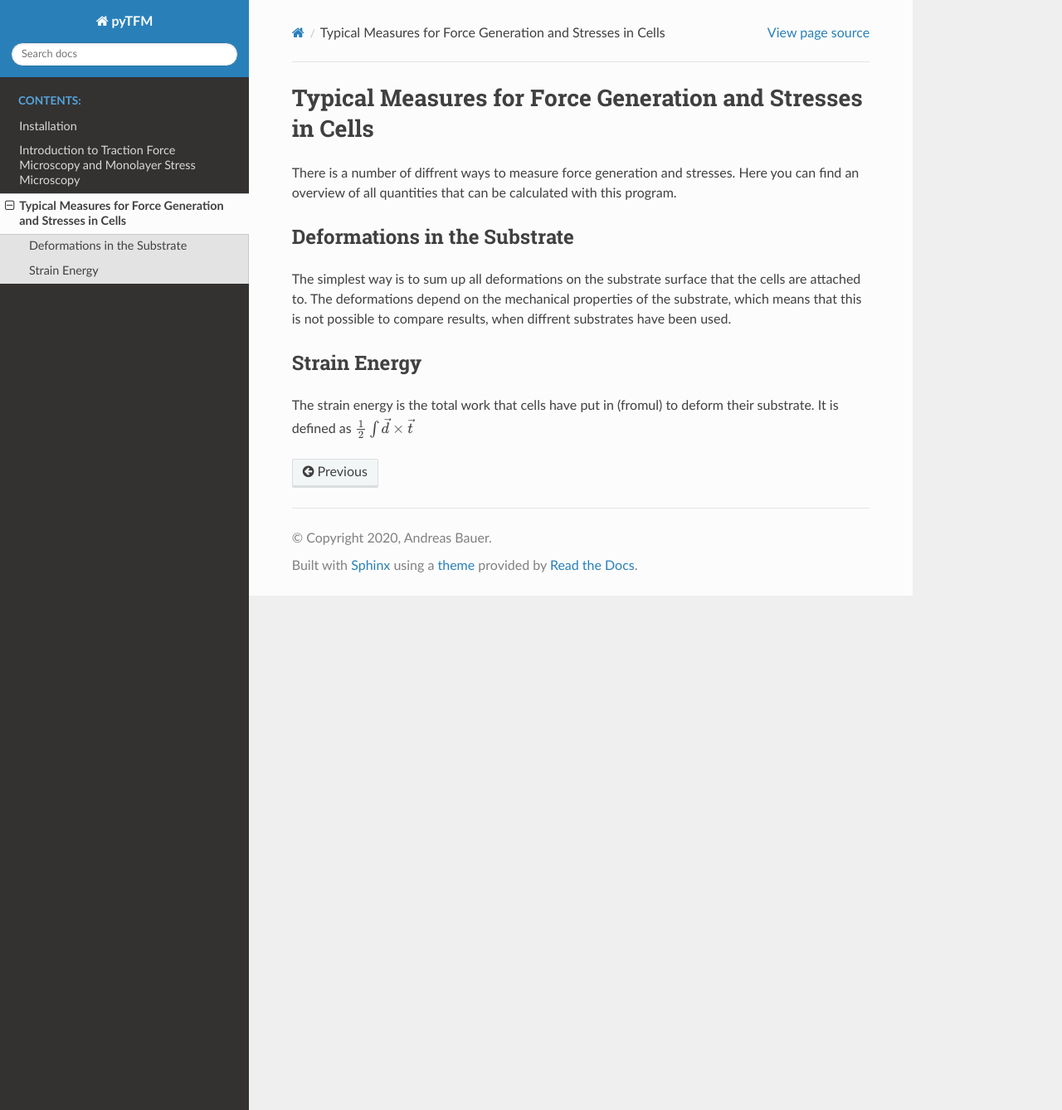
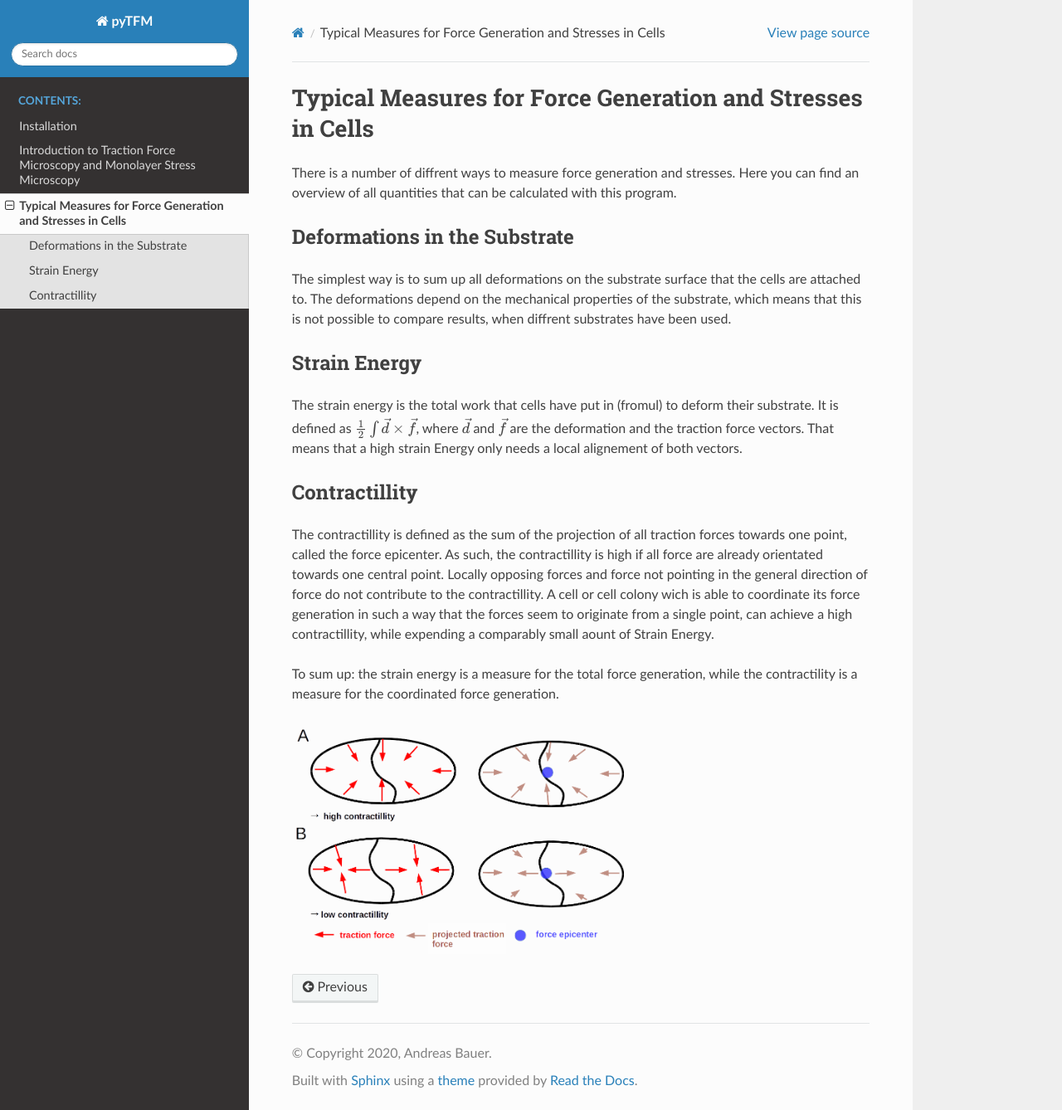
Before and after one commit to fabrylab/pyTFM, a Sphinx documentation site: the page built from docs/measures.rst, in a window 1280 px wide and 1338 px high. Shown: the whole window at 83% size. Built offline with Sphinx 7.4.7 and the Read the Docs theme 2.0.0, drawn with Linux system fonts in a browser that asks for light colours; pages that are not in the unit, such as notebooks, are missing from menus.

Commit message:
Documentation update

```diff
--- a/docs/measures.rst
+++ b/docs/measures.rst
@@ -12,4 +12,26 @@ possible to compare results, when diffrent substrates have been used.
 Strain Energy
 -----------------
 The strain energy is the total work that cells have put in (fromul) to deform their substrate. It is
-defined as :math:`\frac{1}{2} \int \vec{d} \times \vec{t}`
+defined as :math:`\frac{1}{2} \int \vec{d} \times \vec{f}`, where :math:`\vec{d}` and :math:`\vec{f}`
+are the deformation and the traction force vectors. That means that a high strain Energy only needs a
+local alignement of both vectors.
+
+.. actually force vector...
+
+
+Contractillity
+---------------
+The contractillity is defined as the sum of the projection of all traction forces towards one point,
+called the force epicenter. As such, the contractillity is high if all force are already orientated towards
+one central point. Locally opposing forces and force not pointing in the general direction of force do
+not contribute to the contractillity. A cell or cell colony wich is able to coordinate
+its force generation in such a way that the forces seem to originate from a single point, can achieve
+a high contractillity, while expending a comparably small aount of Strain Energy.
+
+
+To sum up: the strain energy is a measure for the total force generation, while the contractility is a
+measure for the coordinated force generation.
+
+.. image:: contractillity.png
+  :width: 400
+  :alt: Illustration for contractility
```
Also changed, not shown: docs/contractillity.png (added), 2 other files.
